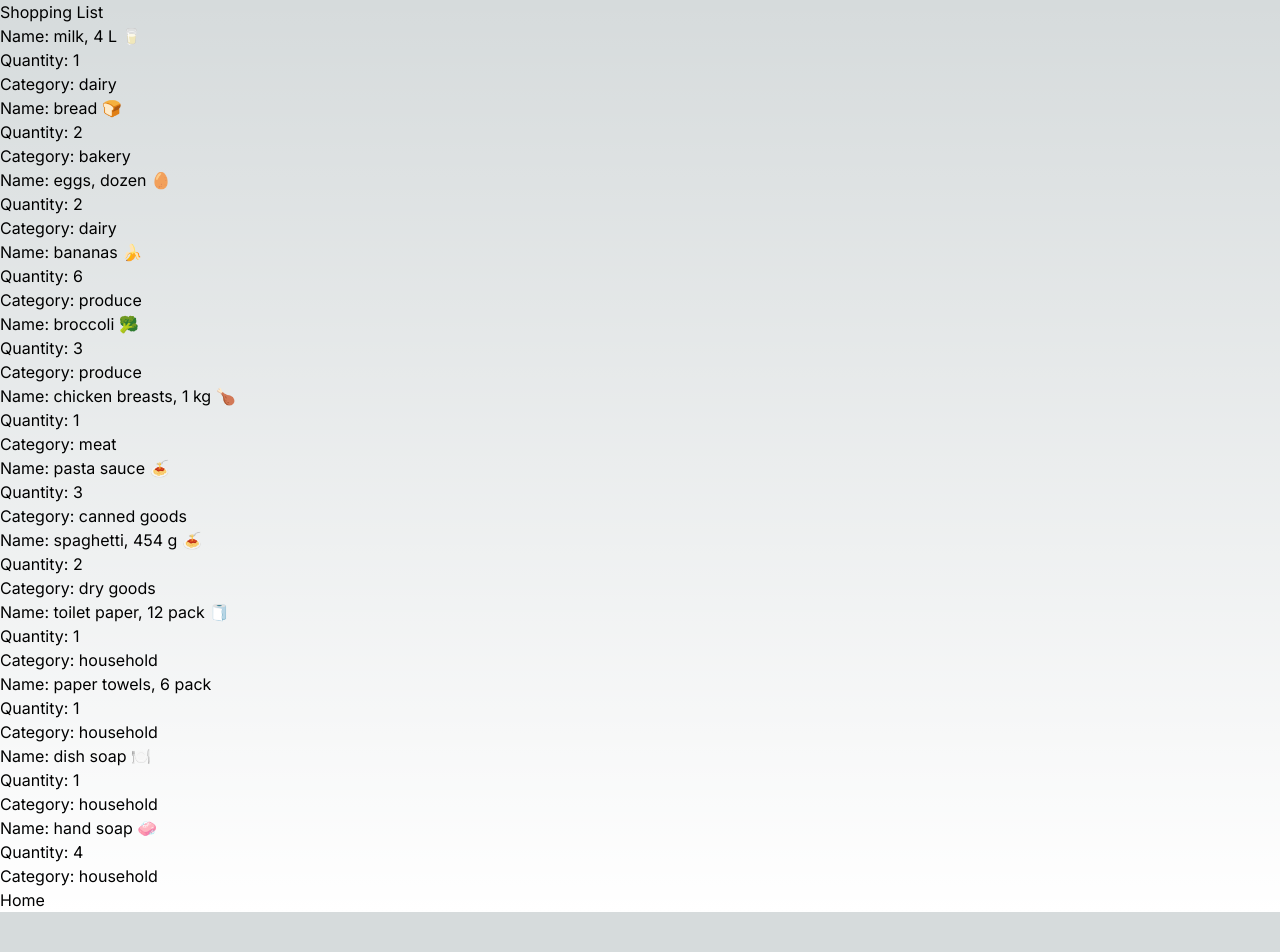
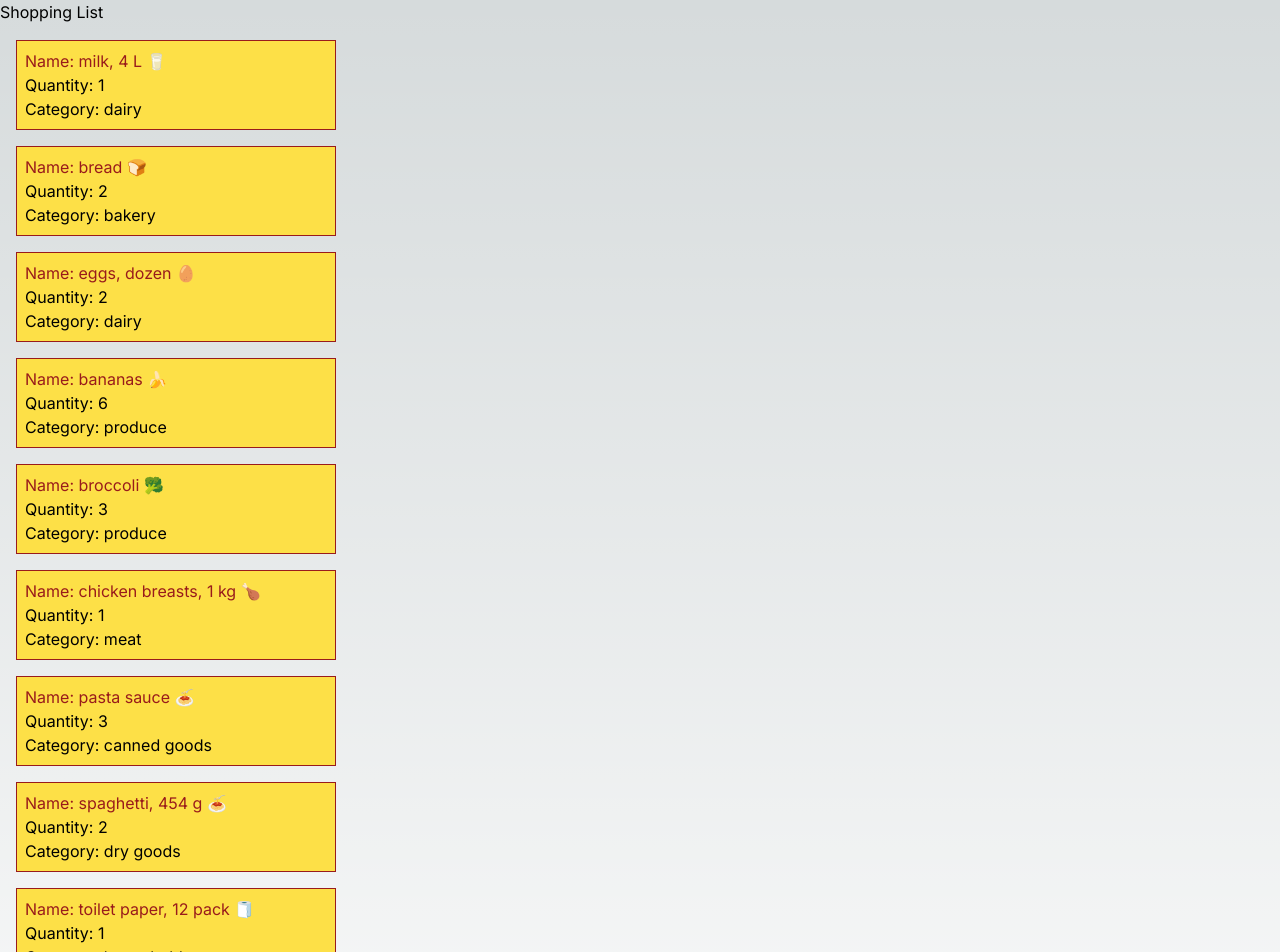
Before and after one commit to Prepsld/cprg306-assignments, a Next.js app: page /week3 in a window 1280 px wide. Shown: the top 952 px of the page. Before the commit the page ends 912 px from the top, so only its background shows below. Built offline with nearby package versions, Linux system fonts and the light colour scheme.

Commit message:
adds awful css
please dont look yet

```diff
--- a/app/week3/item.js
+++ b/app/week3/item.js
@@ -2,8 +2,8 @@ export default function Item ({name, quantity, category}) {
     return (
     <div>
         <ol>
-            <li>
-                <p>Name: {name}</p>
+            <li className="border border-red-800 bg-yellow-300 w-full max-w-xs m-4 p-2" >
+                <p className="text-red-800">Name: {name}</p>
                 <p>Quantity: {quantity}</p>
                 <p>Category: {category}</p>
             </li>
--- a/app/week3/page.js
+++ b/app/week3/page.js
@@ -6,7 +6,7 @@ export default function Page () {
     <main>
         <h1>Shopping List</h1>
         <ItemList/>
-        <Link href="/">Home</Link>
+        <Link href="/" className="text-orange-700">Home</Link>
     </main>
     );
 }
```
